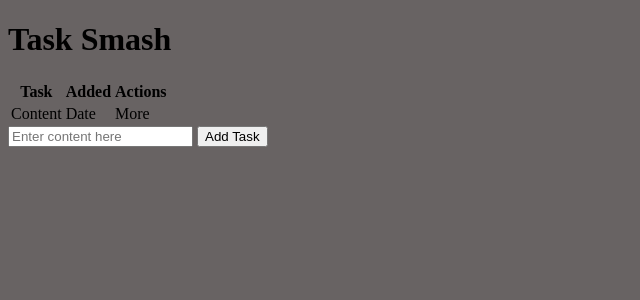
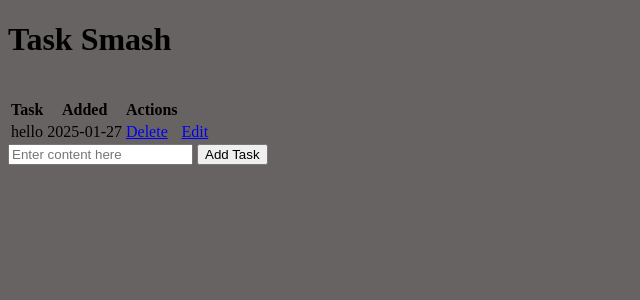
Before and after one commit to Achan112233/Crud-App, a Flask app: page / in a window 1280 px wide. Shown: the top 300 px of the page, without its empty margins (0-640 px from the left). Run offline with Flask 3, Linux system fonts and the light colour scheme.

Commit message:
add functionality created

```diff
--- a/templates/index.html
+++ b/templates/index.html
@@ -1,21 +1,32 @@
 {% extends "base.html" %}
-{% block head %}{% endblock %}
-{% block body %}<div class="front-page">
+{% block head %}
+<title>Task Smash</title>
+{% endblock %}
+
+{% block body %}
+<div class="front-page">
     <h1>Task Smash</h1>
+    {% if tasks | length < 1%} <h3>No tasks have been created.. Add One here!</h3>
+        {% else %}
         <table>
             <tr>
                 <th>Task</th>
                 <th>Added</th>
                 <th>Actions</th>
             </tr>
+            {% for task in tasks %}
             <tr>
-            <td>Content</td>
-            <td>Date</td>
-            <td>More</td>
+                <td>{{task.content}}</td>
+                <td>{{task.created.strftime("%Y-%m-%d")}}</td>
+                <td><a href="/delete/{{task.id}}">Delete</a></td>
+                <br>
+                <td><a href="/delete/{{task.id}}">Edit</a></td>
             </tr>
+            {% endfor %}
         </table>
-    <form action="">
-        <input type="text" name="content" id="content" placeholder="Enter content here"/>
+        {% endif %}
+        <form action="/" method="POST">
+            <input type="text" name="content" id="content" placeholder="Enter content here" />
             <input type="submit" value="Add Task" />
         </form>
 </div>{% endblock %}
```
Also changed, not shown: instance/database.db. Lines whose indentation alone changed are shown as unchanged.
